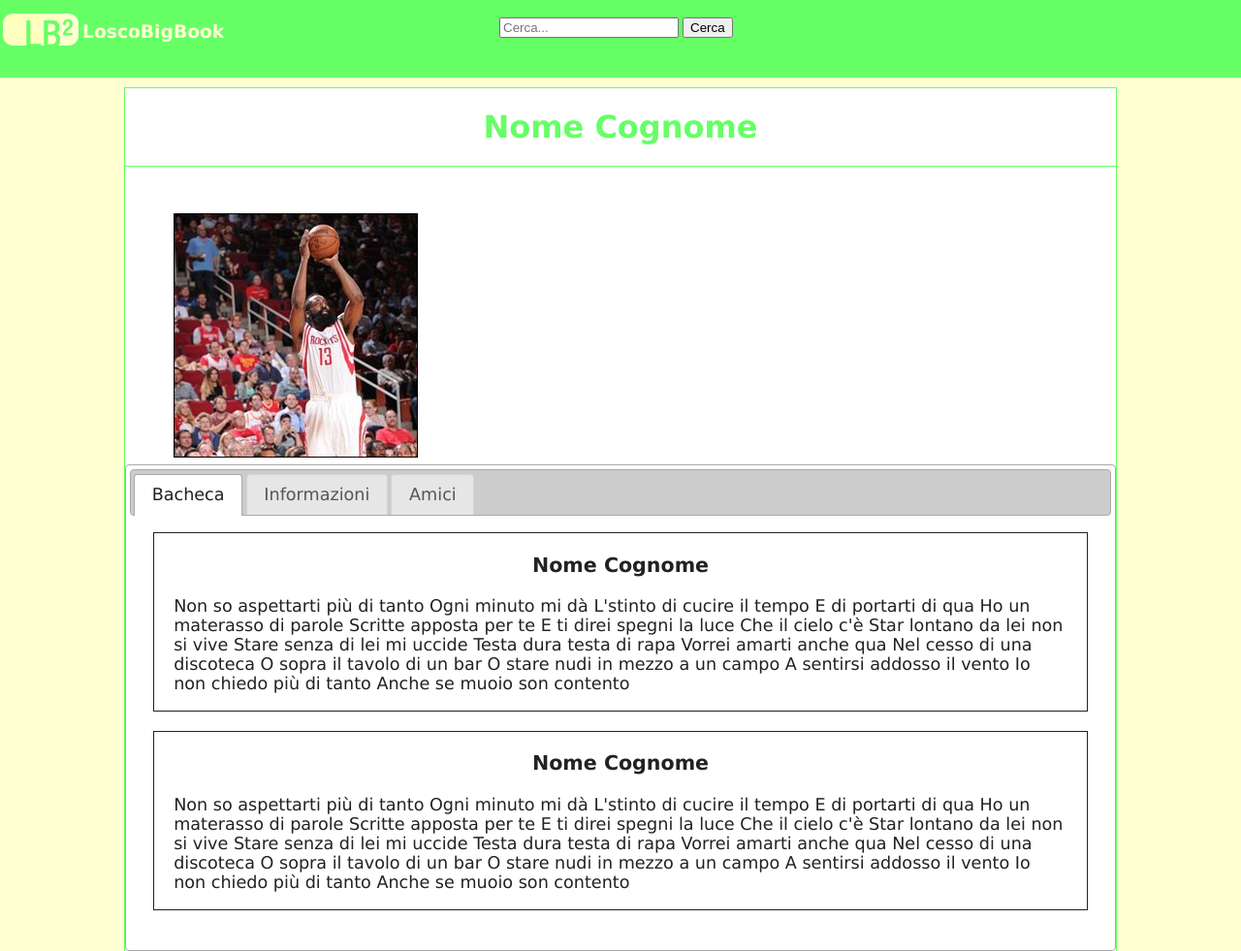
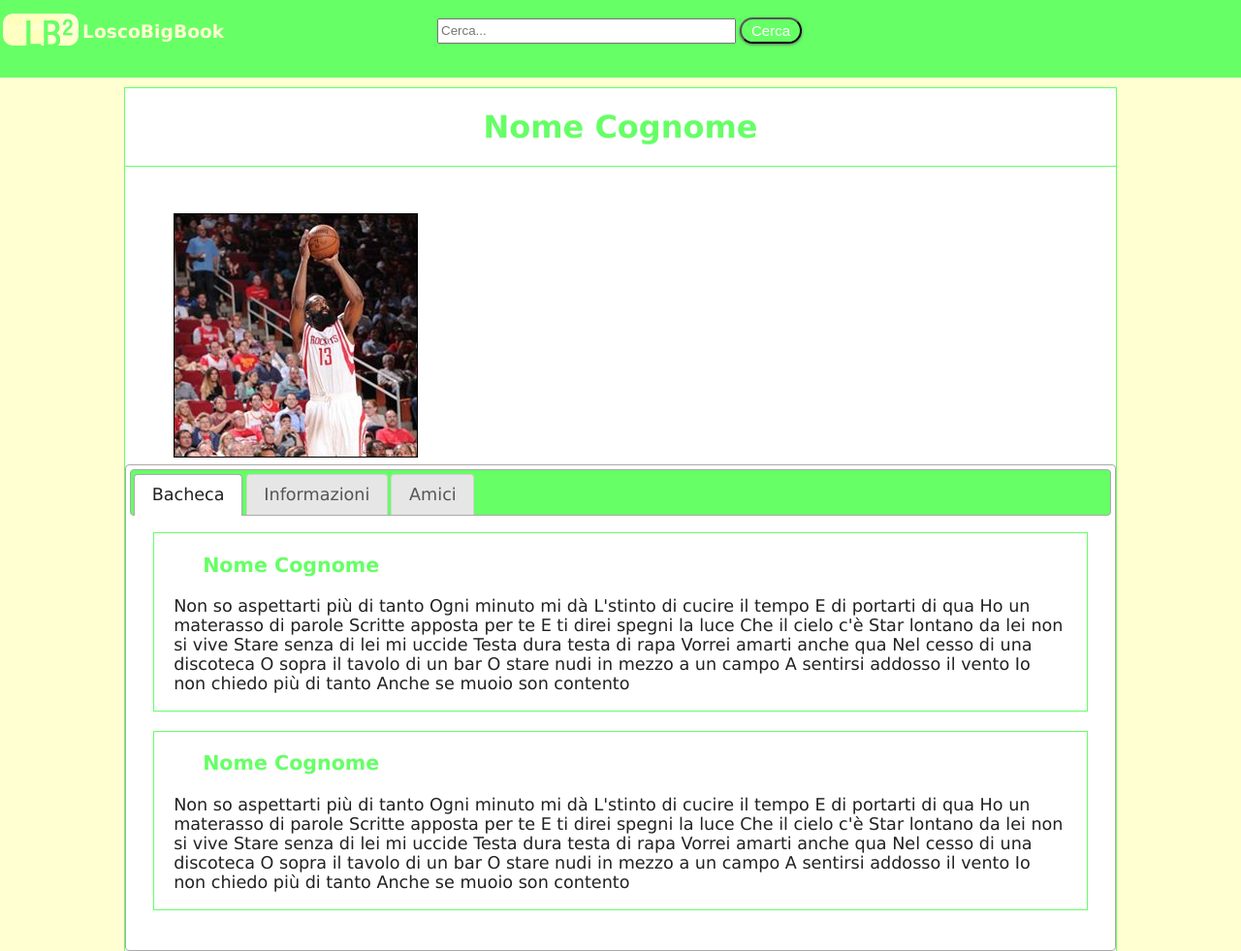
Before and after one commit to sigLoscoHD/LoscoBigBook, a plain HTML site: page Profile.html in a window 1280 px wide. Shown: the top 981 px of the page at 97% size. Drawn offline with Linux system fonts and the light colour scheme.

Commit message:
personalizzato tab widget con colori del social, personalizzata la input area "cerca" e il button "cerca"

```diff
--- a/Profile.html
+++ b/Profile.html
@@ -30,10 +30,11 @@ and open the template in the editor.
                 <div id="ProfileImageContainer">
                     <img id="ProfileImage" src="foto.jpg" alt="immagine del profilo"/>
                 </div>
+
             </div>
             <div id="tab-container">
                 <div id="tabs">
-                    <ul>
+                    <ul style="background-color: #66ff66;">
                       <li><a href="#tabs-1">Bacheca</a></li>
                       <li><a href="#tabs-2">Informazioni</a></li>
                       <li><a href="#tabs-3">Amici</a></li>
@@ -41,7 +42,7 @@ and open the template in the editor.
                     <div id="tabs-1">
                         <div id="postContainer">
                             <div class="post">
-                                <h3 class="utente-element">Nome Cognome</h3>
+                                <h3 class="author-post">Nome Cognome</h3>
                                 <p class="post-text">
                                 Non so aspettarti più di tanto
                                 Ogni minuto mi dà
@@ -64,7 +65,7 @@ and open the template in the editor.
                                 </p>
                             </div>
                             <div class="post">
-                                <h3 class="utente-element">Nome Cognome</h3>
+                                <h3 class="author-post">Nome Cognome</h3>
                                 <p class="post-text">
                                 Non so aspettarti più di tanto
                                 Ogni minuto mi dà
@@ -112,10 +113,10 @@ and open the template in the editor.
             <table id="cerca">
                 <tr>
                     <td>
-                        <input type="text" placeholder="Cerca...">
+                        <input id="input-cerca" type="text" placeholder="Cerca...">
                     </td>
                     <td>
-                        <button>Cerca</button>
+                        <button class="btn">Cerca</button>
                     </td>
                 </tr>
             </table>
--- a/ProfileCSS.css
+++ b/ProfileCSS.css
@@ -50,27 +50,12 @@ h1{
     color: #66ff66
 }
 
-#horizontal-menu{
-    margin-left: 50%;
-    margin-top: 100px;
-    margin-bottom: 85px;
-}
 #menu-list{
     font-family: Verdana, sans-serif;
     font-size: 20px;
     margin: 0;
     padding: 0;
     list-style: none;
-}
-
-#menu-list li{
-    text-align: center;
-    background-color: #66ff66;
-    border: 2px solid;
-    width: 300px;
-    height: 40px;
-    margin-bottom: 20px;
-
 }
 
 #contenuto{
@@ -82,7 +67,7 @@ h1{
 }
 
 .post{
-    border: 1px solid;
+    border: 1px solid #66ff66;
     margin-bottom: 20px;
 }
 
@@ -91,8 +76,9 @@ h1{
     margin-right: 20px;
 
 }
-h3.utente-element{
-    text-align: center;
+h3.author-post{
+    margin-left: 50px;
+    color: #66ff66;
 }
 
 h3#social{
@@ -107,9 +93,45 @@ h3#social{
 #cerca{
     position: relative;
     margin-top: 15px;
-    margin-left: 40%;
+    margin-left: 35%;
+}
+
+#input-cerca{
+    width: 300px;
+    height: 20px;
+    color: #1ac211;
 }
 
 #logo-head{
     position: absolute;
 }
+
+.btn {
+  background: #66ff66;
+  background-image: -webkit-linear-gradient(top, #66ff66, #66ff66);
+  background-image: -moz-linear-gradient(top, #66ff66, #66ff66);
+  background-image: -ms-linear-gradient(top, #66ff66, #66ff66);
+  background-image: -o-linear-gradient(top, #66ff66, #66ff66);
+  background-image: linear-gradient(to bottom, #66ff66, #66ff66);
+  -webkit-border-radius: 28;
+  -moz-border-radius: 28;
+  border-radius: 28px;
+  -webkit-box-shadow: 0px 1px 3px #666666;
+  -moz-box-shadow: 0px 1px 3px #666666;
+  box-shadow: 0px 1px 3px #666666;
+  font-family: Arial;
+  color: #ffffff;
+  font-size: 15px;
+  padding: 3px 10px 3px 10px;
+  text-decoration: none;
+}
+
+.btn:hover {
+  background: #1ac211;
+  background-image: -webkit-linear-gradient(top, #1ac211, #66ff66);
+  background-image: -moz-linear-gradient(top, #1ac211, #66ff66);
+  background-image: -ms-linear-gradient(top, #1ac211, #66ff66);
+  background-image: -o-linear-gradient(top, #1ac211, #66ff66);
+  background-image: linear-gradient(to bottom, #1ac211, #66ff66);
+  text-decoration: none;
+}
```
